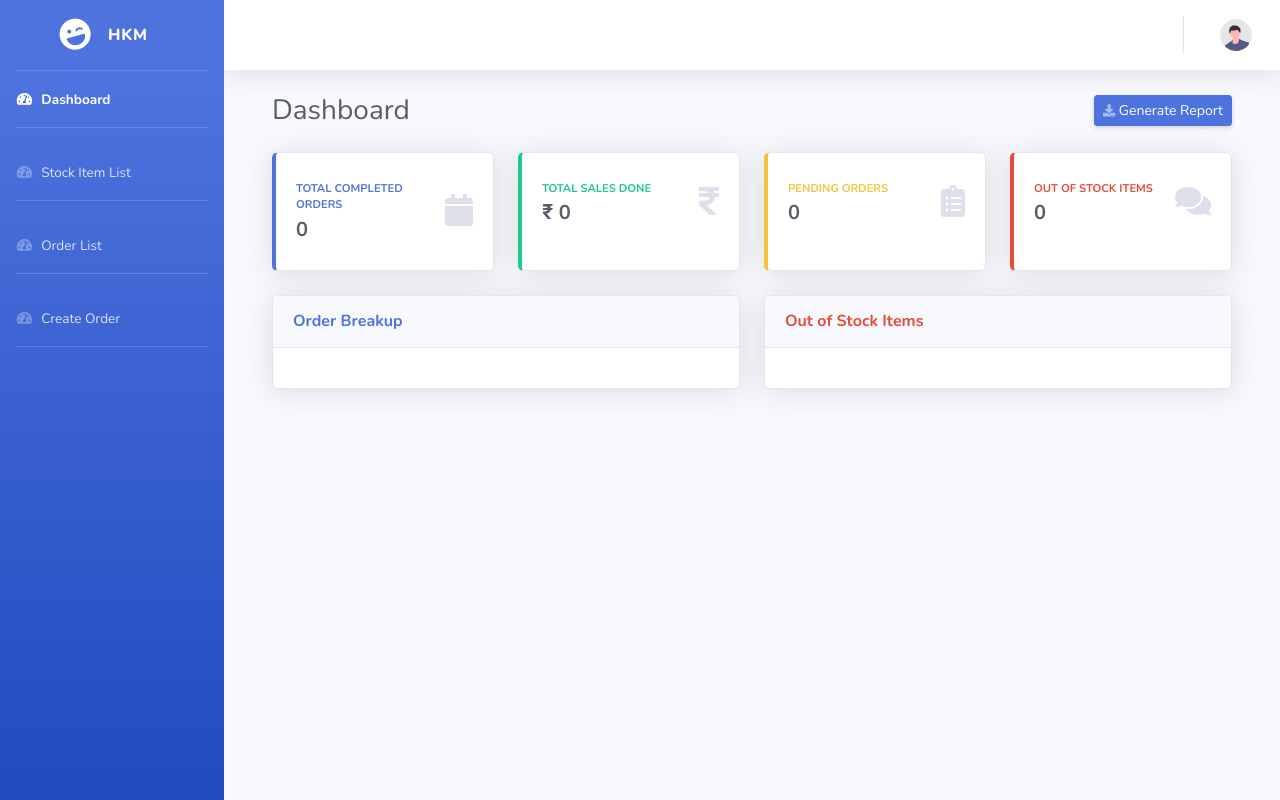
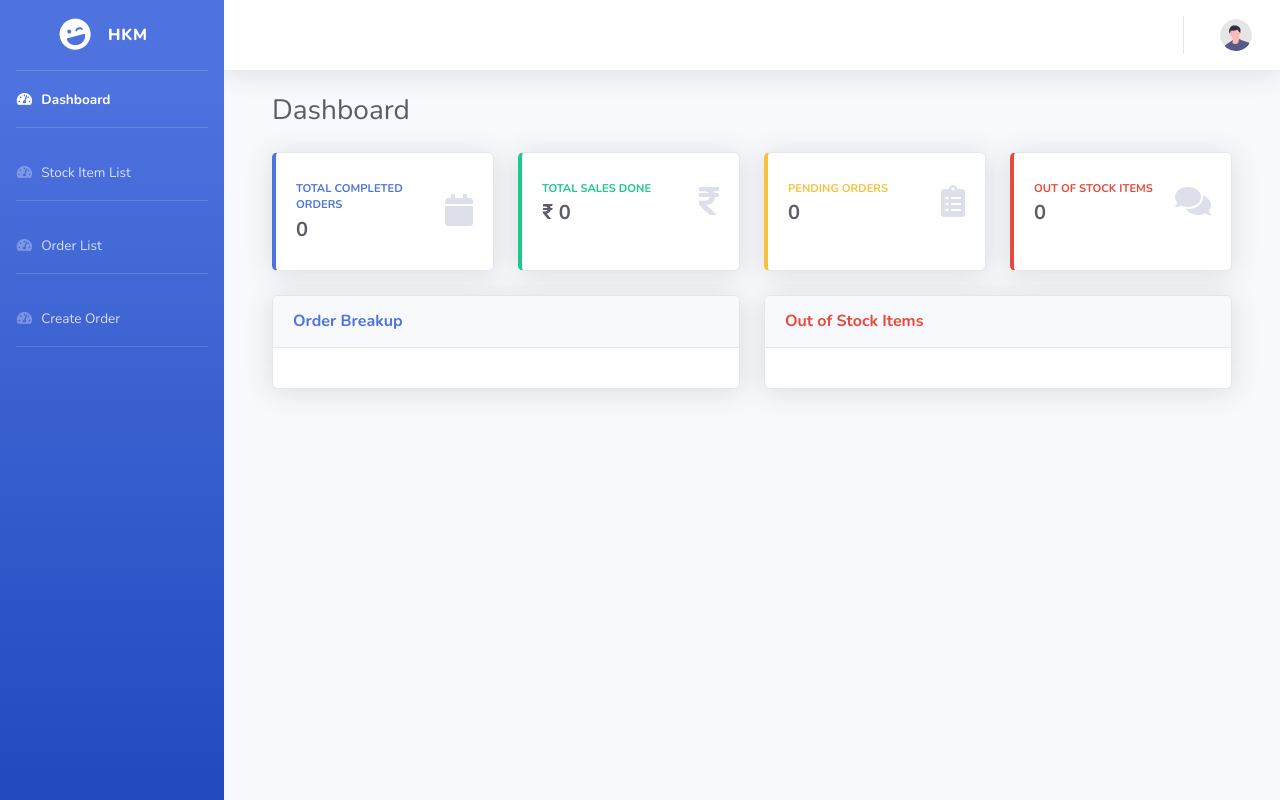
Before and after one commit to sachinharpalani/inventory-management-system, a Django app: page /core/dashboard/ in a window 1280 px wide. Run offline with Django 4.2, Linux system fonts and the light colour scheme; data that the repository does not hold is empty; some libraries are stand-ins or nearby versions.

Commit message:
Removed generate report button

```diff
--- a/ims/core/templates/core/dashboard.html
+++ b/ims/core/templates/core/dashboard.html
@@ -10,8 +10,8 @@
     <!-- Page Heading -->
     <div class="d-sm-flex align-items-center justify-content-between mb-4">
         <h1 class="h3 mb-0 text-gray-800">Dashboard</h1>
-        <a href="#" class="d-none d-sm-inline-block btn btn-sm btn-primary shadow-sm"><i
-                class="fas fa-download fa-sm text-white-50"></i> Generate Report</a>
+        <!-- <a href="#" class="d-none d-sm-inline-block btn btn-sm btn-primary shadow-sm"><i
+                class="fas fa-download fa-sm text-white-50"></i> Generate Report</a> -->
     </div>
 
     <!-- Content Row -->
```
